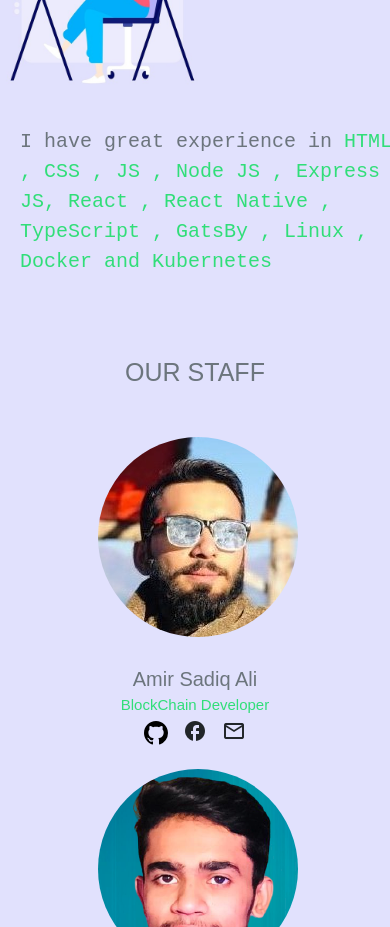
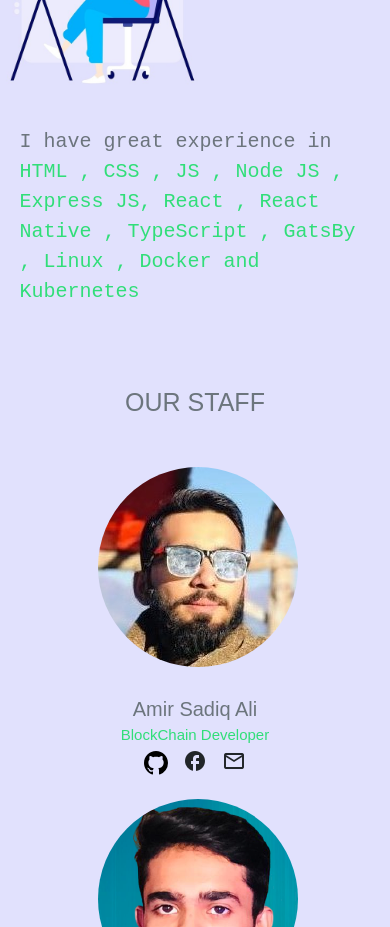
Before and after one commit to faiza203/Portfolio, a React (Create React App) app: page / in a window 390 px wide. Shown: the part 1580-2507 px from the top of the page. Built offline with nearby package versions, Linux system fonts and the light colour scheme; a web font is replaced by a local one.

Commit message:
Update about.css

```diff
--- a/src/components/css/about.css
+++ b/src/components/css/about.css
@@ -34,15 +34,8 @@
     width: 100vw !important;
   }
   .experience {
-    width: 100vw;
-    margin: 2em 1em;
+    width: 90vw;
+    margin: 2em 5vw;
     font-size: 20px !important;
   }
 }
-
-
-@media (max-width: 350px) {
-  .experience {
-    margin: 0 !important;
-  }
-}
```
